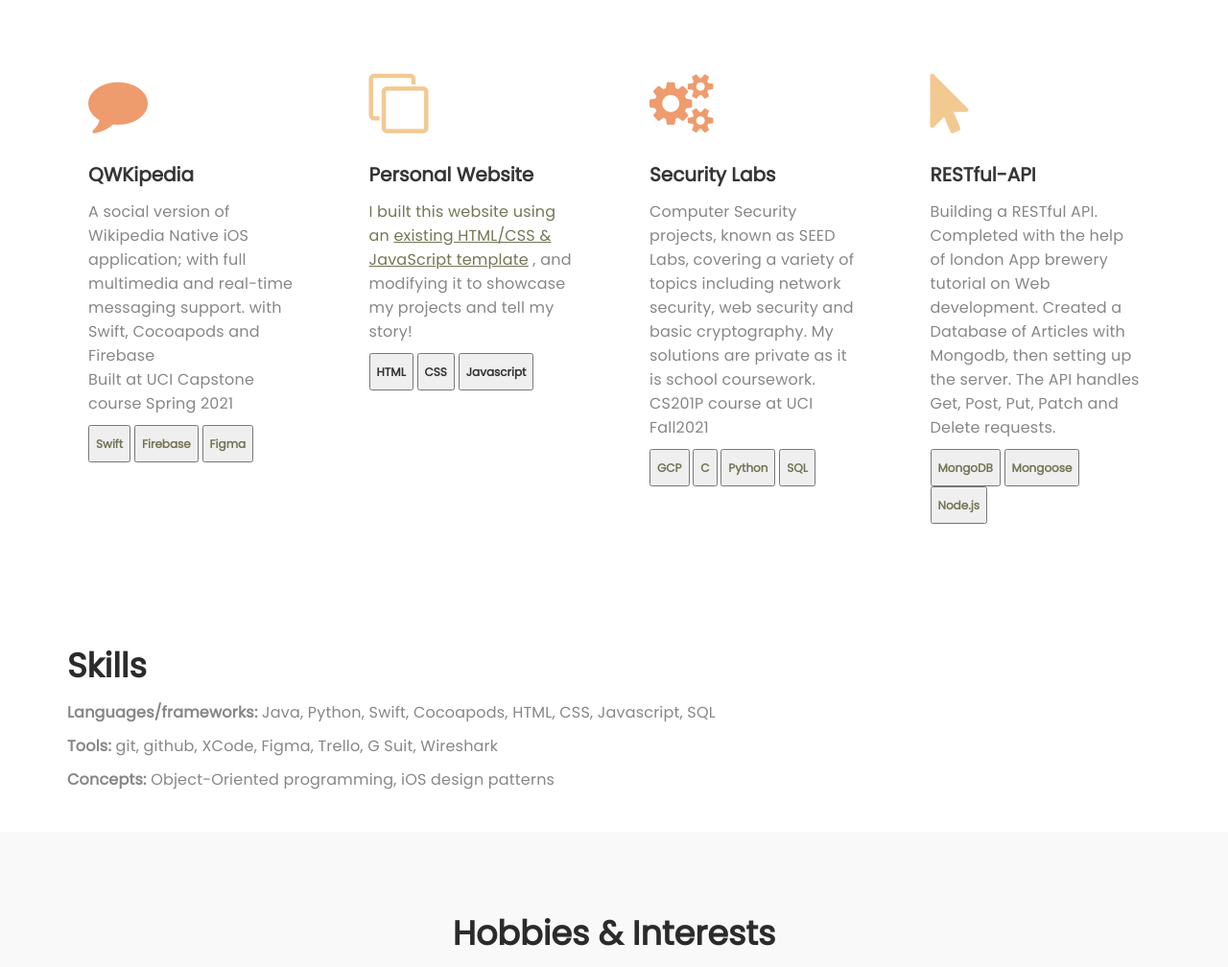
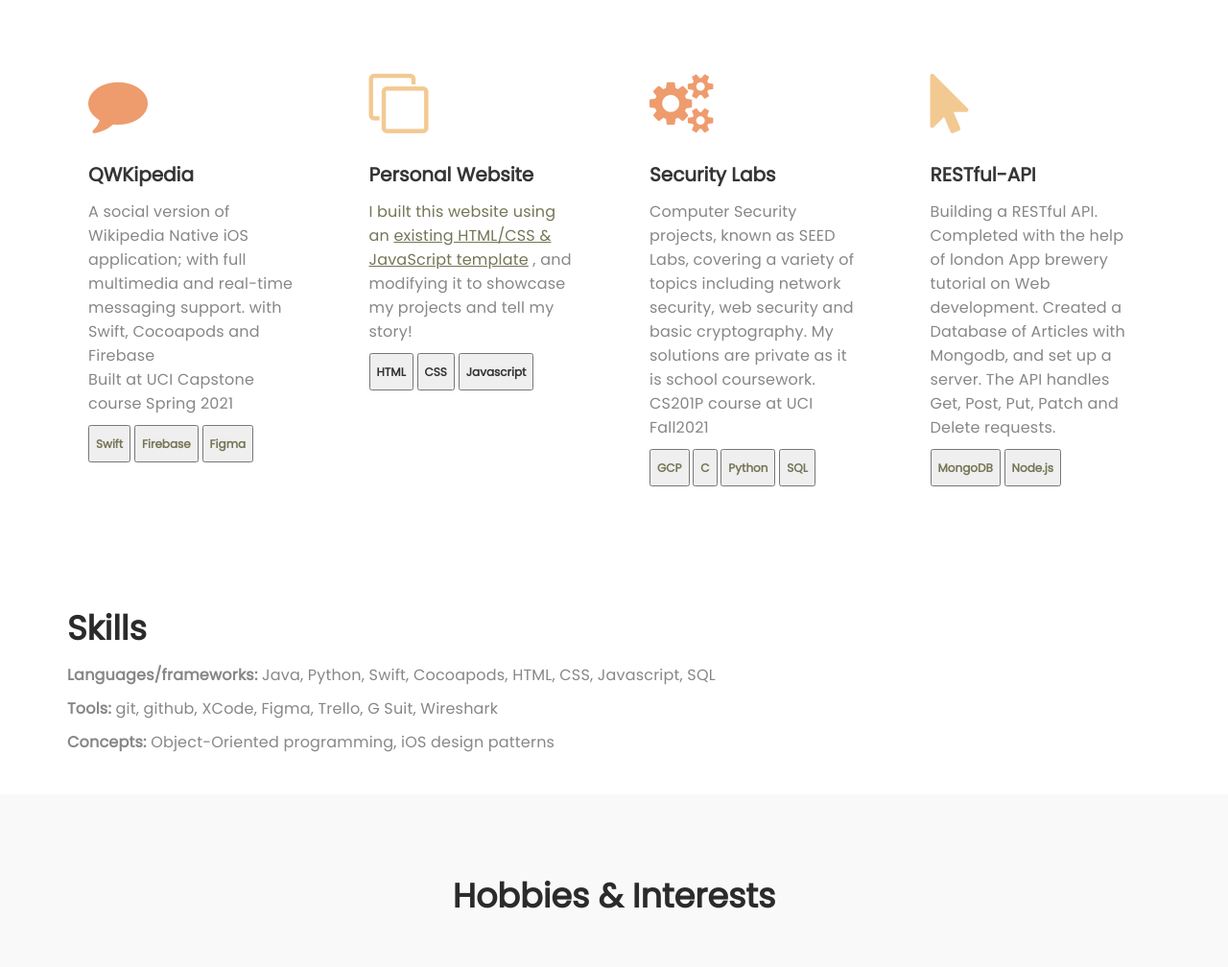
Before and after one commit to Anahita-A/Anahita-A.github.io, a plain HTML site: page index.html in a window 1280 px wide. Shown: the part 1365-2373 px from the top of the page at 96% size. Drawn offline with Linux system fonts and the light colour scheme.

Commit message:
update project desc.

```diff
--- a/index.html
+++ b/index.html
@@ -160,12 +160,10 @@ http://www.tooplate.com/view/2087-kalay
                          <h4>RESTful-API</h4>
                          <p>Building a RESTful API. Completed with the help of
                               london App brewery tutorial on Web development. Created a Database of Articles with Mongodb,
-                              then setting up the server. The API handles Get, Post, Put, Patch and Delete requests.
+                              and set up a server. The API handles Get, Post, Put, Patch and Delete requests.
                          </p>
                          <div class="skill-container">
                               <button class = "skill"><h6>MongoDB</h6></button>
-                              <button class = "skill"><h6>Mongoose</h6></button>
-
                               <button class = "skill"><h6>Node.js</h6></button>
                          </div>
                     </div>
```
